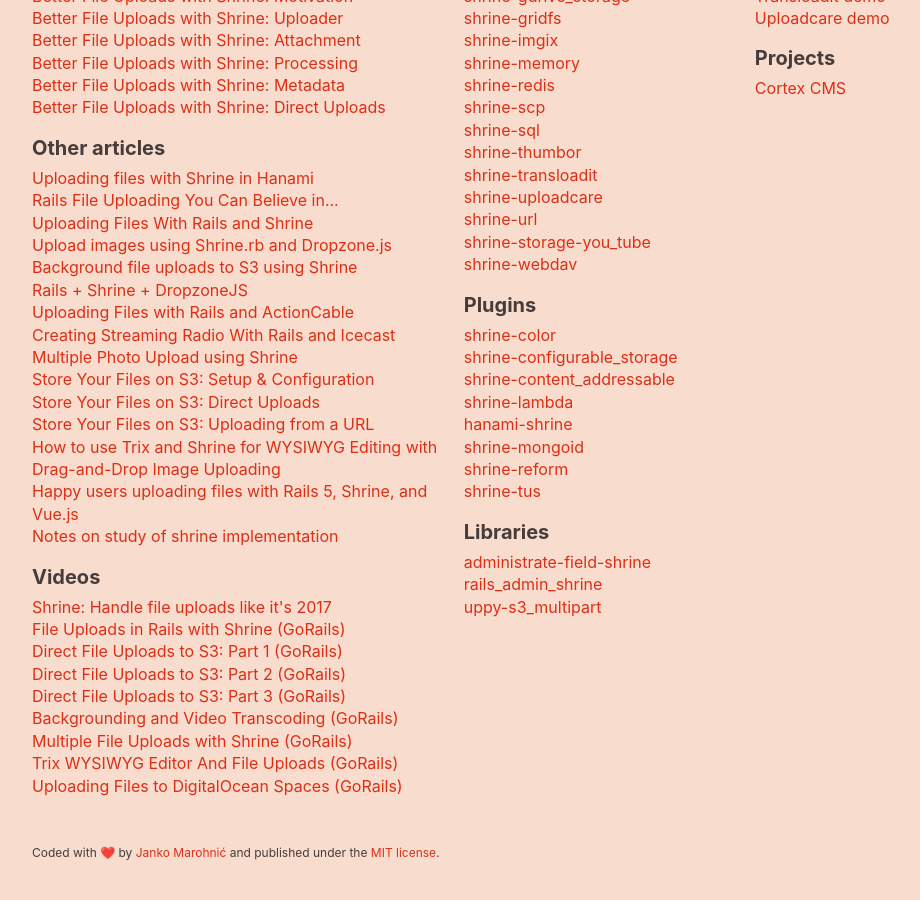
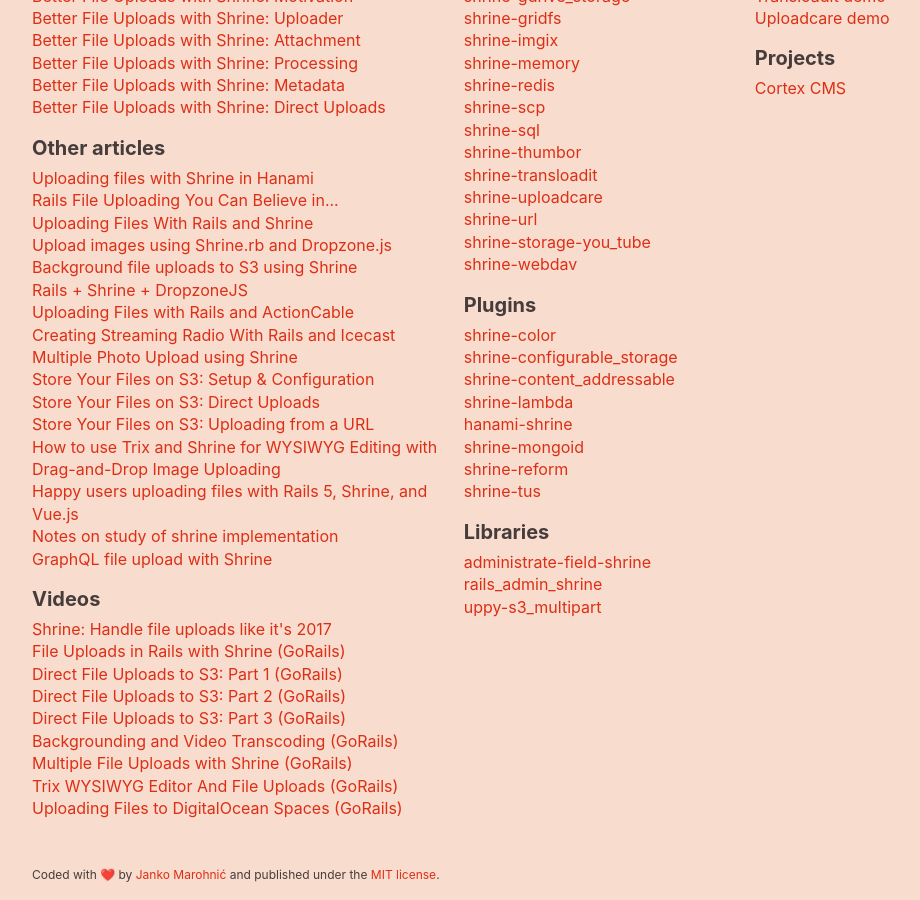
Before and after one commit to avinashcodeer/Romenics, a Jekyll site: the page built from www/index.html, in a window 1280 px wide and 900 px high, scrolled down 2405 px. Shown: the whole window, without its empty margins (106-1026 px from the left). Built offline with Jekyll 4.4.1, drawn with Linux system fonts in a browser that asks for light colours; emoji names are drawn with the system emoji font; before the commit the page ends 3283 px from its top, so only the background shows below that.

Commit message:
Link "GraphQL file upload with Shrine"

```diff
--- a/www/_data/external.yml
+++ b/www/_data/external.yml
@@ -89,6 +89,9 @@
       -
         name: "Notes on study of shrine implementation"
         url: https://bibwild.wordpress.com/2018/09/12/notes-on-study-of-shrine-implementation/
+      -
+        name: "GraphQL file upload with Shrine"
+        url: https://blog.stanko.io/graphql-file-upload-with-shrine-45fa26463c68
   -
     title: Videos
     items:
```
